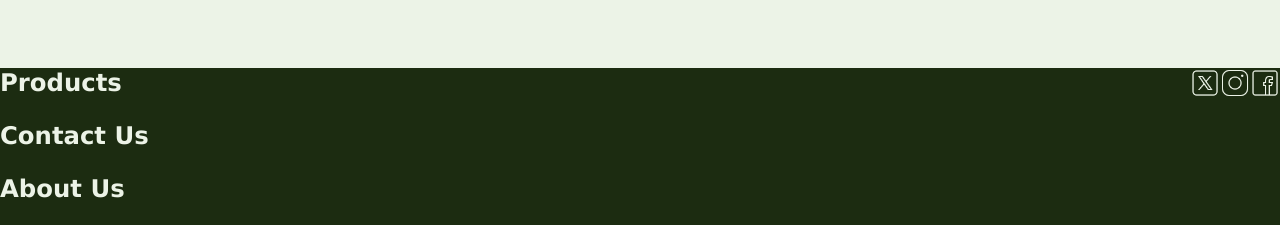
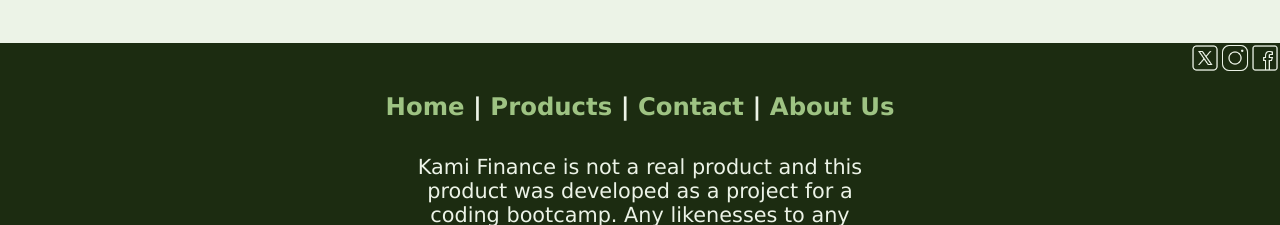
Before and after one commit to mailo1008/ProjectKAMI, a website: page projectMain/HTML-CSS/index.html in a window 1280 px wide. Shown: the part 2717-2942 px from the top of the page. Drawn offline with Linux system fonts and the light colour scheme; files whose address does not match are found by name.

Commit message:
index footer update

```diff
--- a/projectMain/HTML-CSS/about.html
+++ b/projectMain/HTML-CSS/about.html
@@ -4,7 +4,7 @@
 
 <head>
     <!--LINK STYLE SHEET HERE-->
-    <link rel="stylesheet" href="mainCSS.css">
+    <link rel="stylesheet" href="mainCSS.css" href="indexCSS.css">
     <!--LINK JAVASCRIPT HERE-->
     <link rel="" href="">
     <title>KAMI Finance</title>
@@ -34,10 +34,16 @@
     <!--Building round images on why to choose KAMI with text-->
     <!--Top banner-->
     <div class="full-widthAbout">
+        <img src="..\img\handshake.jpg">
+            <div class="text-centerAbout"><h2 class="text">From Humble Sprouts to Stalks Full-Grown</h2>
+            <h4><em>Learn why more Fortune 500 Companies are using Kami Finance</em></h4></div>
+        </div>
 
-    <img src="..\img\handshake.jpg">
-        <div class="text-centerAbout"><h2 class="text">From Humble Sprouts to Stalks Full-Grown</h2>
-        <h4><em>Learn why more Fortune 500 Companies are using Kami Finance</em></h4></div>
+        <div class = "content">
+            <div class="bamboo-background">
+                <img src="..\img\bamboo5.png" style="background-repeat: repeat-y;">
+            </div>
+        </div>
     </div>
 
     <p>Once upon a time... On a bright and sunny day a child took a walk into the desert.
--- a/projectMain/HTML-CSS/index.html
+++ b/projectMain/HTML-CSS/index.html
@@ -1,6 +1,9 @@
-<html><!--Head, these are not present in the main body of the page--><!--Should link to CSS sheet as well as any external JS code--><head>
+<html>
+<!--Head, these are not present in the main body of the page--><!--Should link to CSS sheet as well as any external JS code-->
+
+<head>
     <!--LINK STYLE SHEET HERE-->
-    <link rel="stylesheet" href="mainCSS.css">
+    <link rel="stylesheet" href="mainCSS.css ">
     <!--LINK JAVASCRIPT HERE-->
     <link rel="" href="">
 </head>
@@ -48,11 +51,14 @@
                                 <div class="text-content">
                                     <h2>Investing in your business</h2>
                                     <p>
-                            Actualize the plan and markets. Going forward, we should harness the asset. Leverage skillsets to
+                                        Actualize the plan and markets. Going forward, we should harness the asset.
+                                        Leverage skillsets to
                                         achieve
-                            maximum market share. Actualize the key action and markets. Going forward, we should leverage the asset. Harness the key
+                                        maximum market share. Actualize the key action and markets. Going forward, we
+                                        should leverage the asset. Harness the key
                                         action
-                            and skillsets. Going forward, we should actualize the asset. Harness vertical markets to achieve the
+                                        and skillsets. Going forward, we should actualize the asset. Harness vertical
+                                        markets to achieve the
                                         best
                                         targets. Harness the asset and skillsets.
                                     </p>
@@ -63,16 +69,20 @@
 
                     <div class="container_bubble">
                         <div class="bubble">
-                            <round2><img src="..\img\kiddos.jpg" alt="Children surrounding a classroom globe" width="300" height="300">
+                            <round2><img src="..\img\kiddos.jpg" alt="Children surrounding a classroom globe"
+                                    width="300" height="300">
                             </round2>
                             <div class="text-content">
                                 <h2>Investing in your future</h2>
                                 <p>
-                        Actualize the key action and markets. Going forward, we should harness the asset. Actualize
+                                    Actualize the key action and markets. Going forward, we should harness the asset.
+                                    Actualize
                                     skillsets to
-                        achieve maximum goals. Going forward, we should leverage the key action. Actualize the plan and
+                                    achieve maximum goals. Going forward, we should leverage the key action. Actualize
+                                    the plan and
                                     vertical
-                        markets. Going forward, we should harness the asset. Leverage the plan and skillsets. Harness
+                                    markets. Going forward, we should harness the asset. Leverage the plan and
+                                    skillsets. Harness
                                     markets to
                                     achieve optimal targets. Actualize skillsets to achieve
                                     maximum
@@ -85,17 +95,23 @@
                     <div class="container_bubble">
                         <div class="bubble">
                             <round3>
-                            <img class="round3" src="..\img\biz.png" alt="Business partners drinking coffee while going over paperwork" width="330" height="330">
+                                <img class="round3" src="..\img\biz.png"
+                                    alt="Business partners drinking coffee while going over paperwork" width="330"
+                                    height="330">
                             </round3>
                             <div class="text-content">
                                 <h2>Investing in yourself</h2>
-                            <p>Going forward, we should leverage the asset. Harness the plan and markets. Actualize skillsets to
+                                <p>Going forward, we should leverage the asset. Harness the plan and markets. Actualize
+                                    skillsets to
                                     achieve
-                                optimal goals. Harness the key action and vertical markets. Actualize skillsets to achieve maximum
+                                    optimal goals. Harness the key action and vertical markets. Actualize skillsets to
+                                    achieve maximum
                                     market
-                                share. Harness the plan and vertical markets. Going forward, we should actualize the asset. Leverage
+                                    share. Harness the plan and vertical markets. Going forward, we should actualize the
+                                    asset. Leverage
                                     markets
-                                to achieve the best goals. Actualize the plan and skillsets. Leverage markets to achieve optimal
+                                    to achieve the best goals. Actualize the plan and skillsets. Leverage markets to
+                                    achieve optimal
                                     market
                                     share. Going forward, we should harness the asset.</p>
                             </div>
@@ -105,7 +121,6 @@
             </div>
 
         </section>
-
         <footer id="footer">
 
             <!--LINK STYLE SHEET HERE-->
@@ -114,16 +129,19 @@
             <link rel="" href="">
 
             <div id="social">
-            <social style="float:right;"><a href="https://www.facebook.com/"><img src="..\img\creamyfb.png" alt="fb icon" width="30px" height="30px"></a></social>
-            <social style="float:right;"><a href="https://www.instagram.com/"><img src="..\img\creamyinsta.png" alt="insta icon" width="30px" height="30px"></a></social>
-            <social style="float:right;"><a href="https://x.com/?lang=en"><img src="..\img\creamytwit.png" alt="twitter icon" width="30px" height="30px"></a></social>
+                <social style="float:right;"><a href="https://www.facebook.com/"><img src="..\img\creamyfb.png"
+                            alt="fb icon" width="30px" height="30px"></a></social>
+                <social style="float:right;"><a href="https://www.instagram.com/"><img src="..\img\creamyinsta.png"
+                            alt="insta icon" width="30px" height="30px"></a></social>
+                <social style="float:right;"><a href="https://x.com/?lang=en"><img src="..\img\creamytwit.png"
+                            alt="twitter icon" width="30px" height="30px"></a></social>
 
             </div>
-
-        <h3></h3>
-        <h3>Products</h3>
-        <h3>Contact Us</h3>
-        <h3>About Us</h3>
+            <br/>
+            <div id="footerNav">
+                <h3><a href="index.html">Home</a> | <a href="products.html">Products</a> | <a
+                        href="contact.html">Contact</a> | <a href="about.html">About Us</a></h3>
+            </div>
 
             <p>Kami Finance is not a real product and this product was developed as a project for a coding bootcamp. Any
                 likenesses to any person, business, or otherwise
@@ -132,6 +150,7 @@
 
         </footer>
 
+    </header>
+</body>
 
-
-</header></body></html>
+</html>
```
Lines whose indentation alone changed are shown as unchanged.
